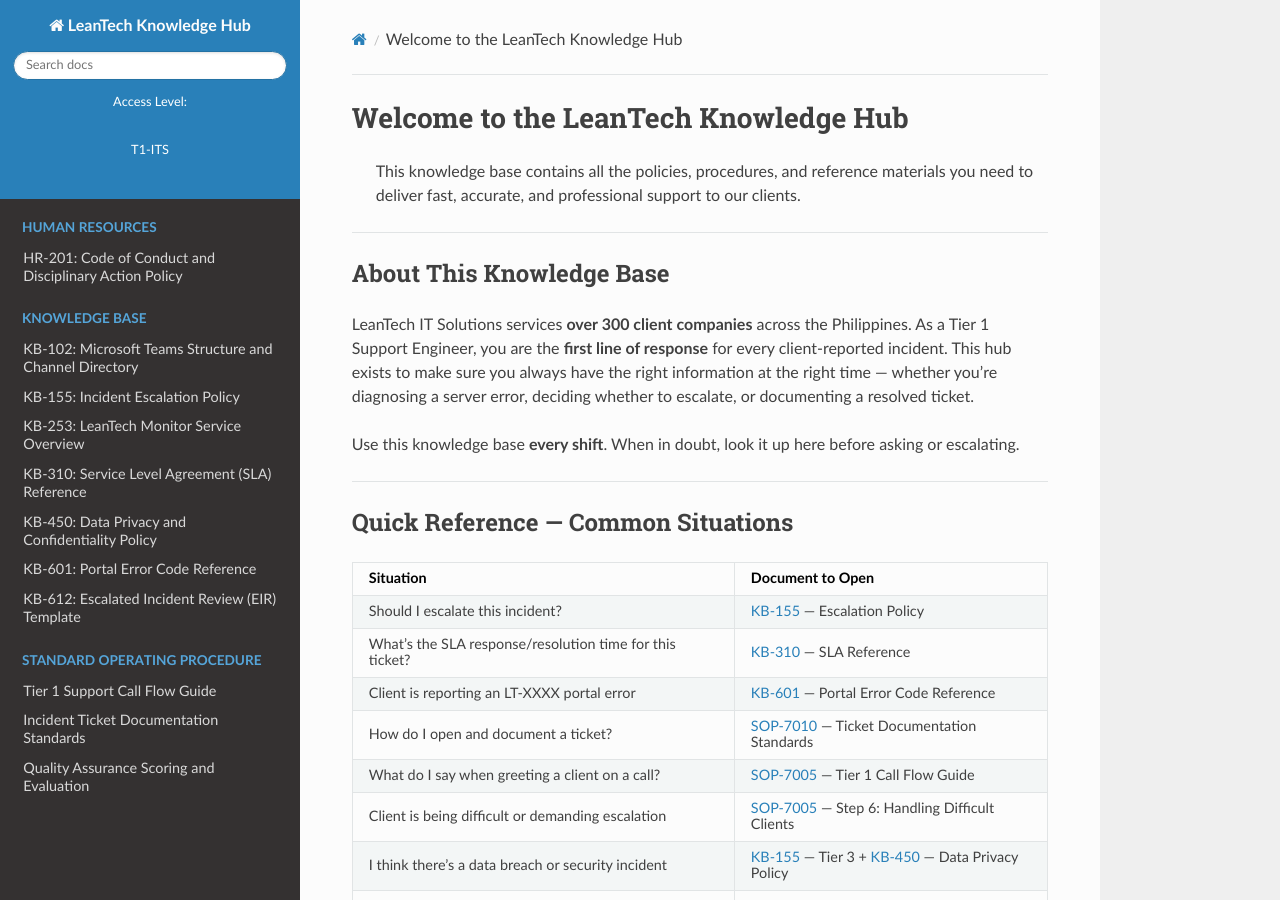
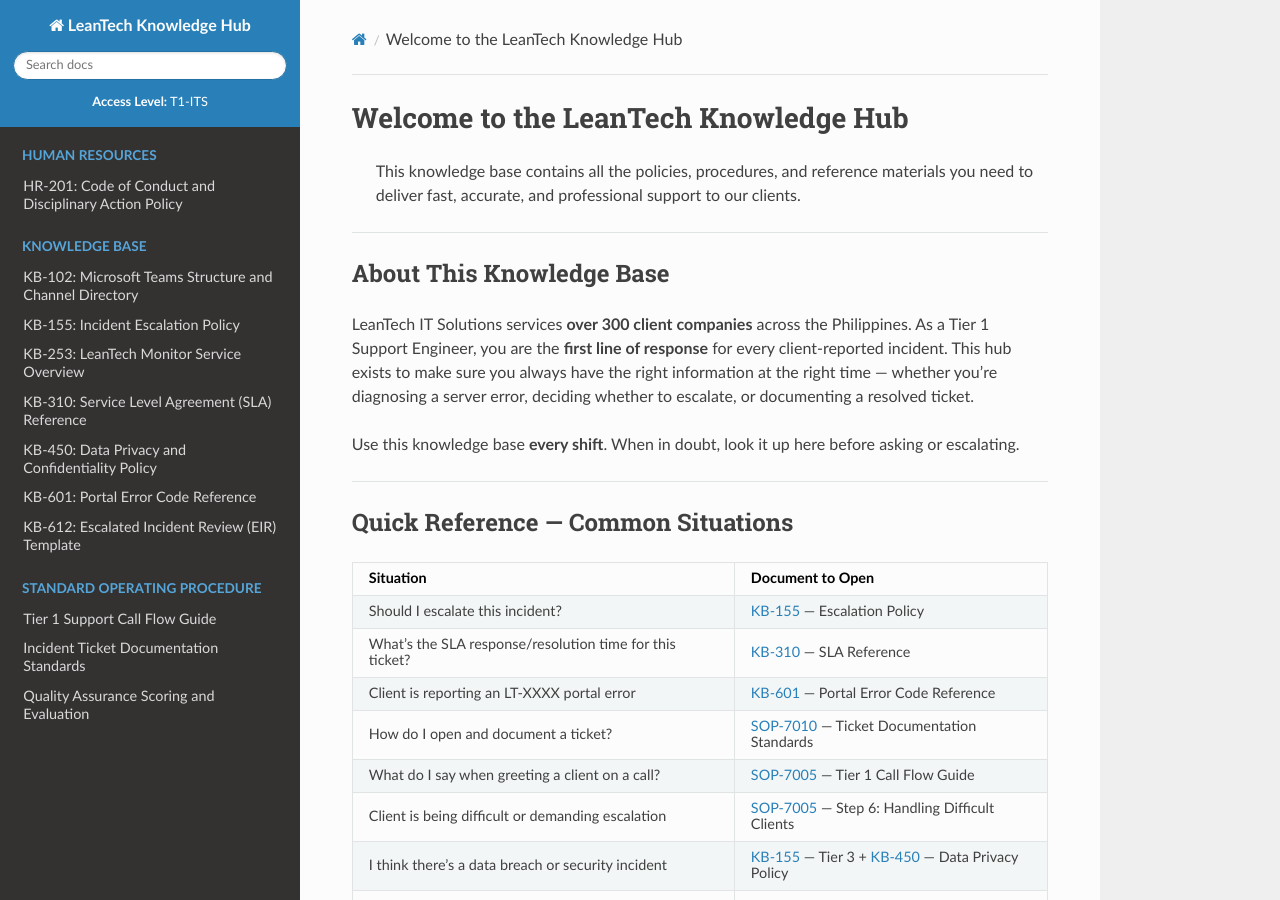
Before and after one commit to UE-Cal-CPE/wg2026-finals-ltcms, a Sphinx documentation site: the page built from docs/index.rst, in a window 1280 px wide and 900 px high. Built offline with Sphinx 7.4.7 and the Read the Docs theme 3.1.0, drawn with Linux system fonts in a browser that asks for light colours.

Commit message:
Improve access level display in sidebar; enhance formatting and readability

```diff
--- a/docs/_templates/layout.html
+++ b/docs/_templates/layout.html
@@ -4,6 +4,6 @@
     {{ super() }}
     <!-- Your custom HTML content goes here -->
     <div style="padding: 0 5px; margin-top: 10px;">
-        <p style="color: white; font-size: 0.8em;">Access Level: </p><p style="color: white; font-size: 0.8em;">T1-ITS</p>
+        <p style="color: white; font-size: 0.8em; margin: 0;"><strong>Access Level:</strong> T1-ITS</p>
     </div>
 {% endblock %}
```
